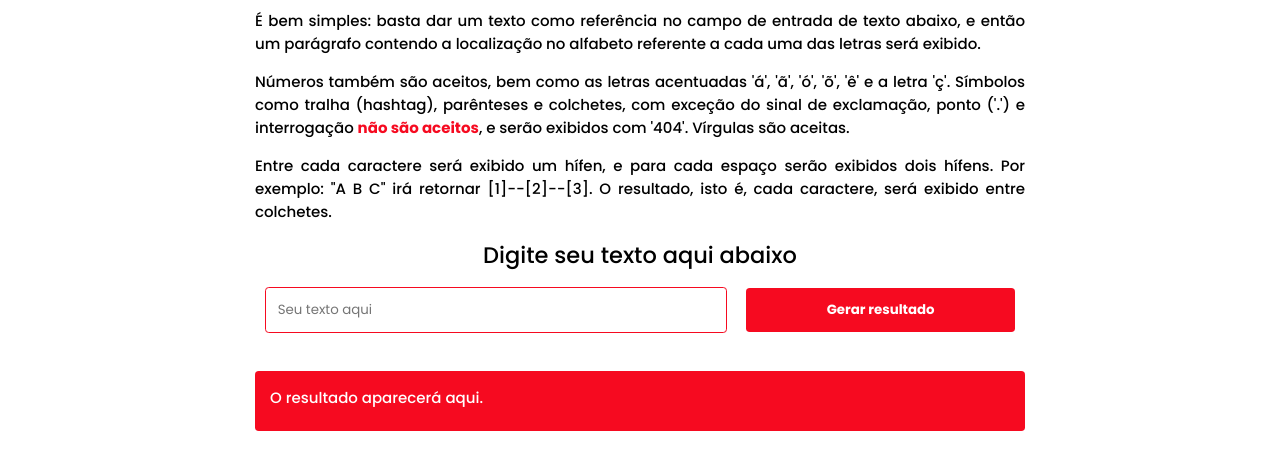
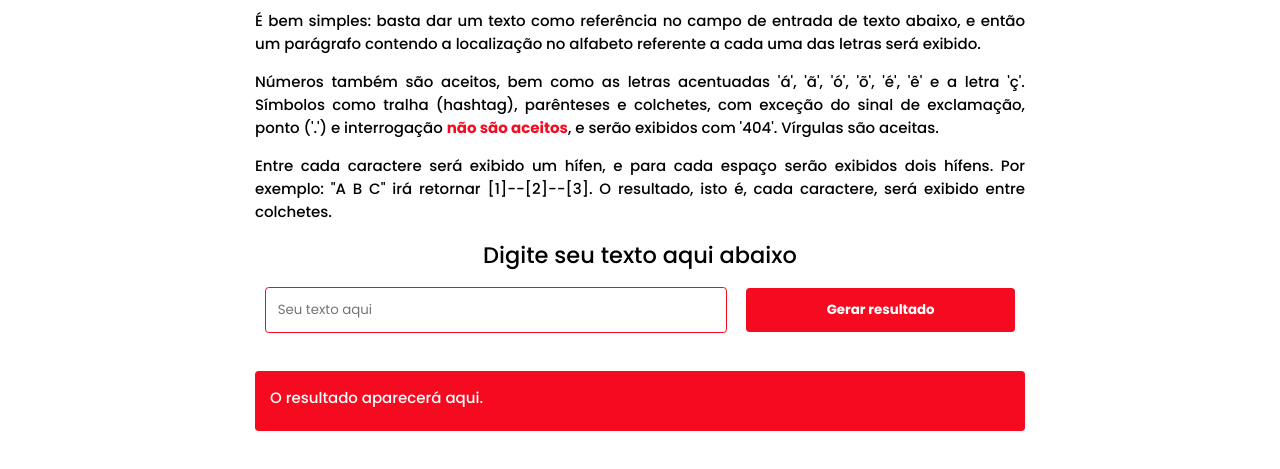
Before and after one commit to wendell-kenneddy/alphabet-io, a plain HTML site: page index.html in a window 1280 px wide. Shown: the part 261-730 px from the top of the page. Drawn offline with Linux system fonts and the light colour scheme.

Commit message:
:sparkles: Add 'é' to accepted chars description

```diff
--- a/index.html
+++ b/index.html
@@ -44,7 +44,7 @@
         de texto abaixo, e então um parágrafo contendo a localização no alfabeto
         referente a cada uma das letras será exibido.</p>
       <p>Números também são
-        aceitos, bem como as letras acentuadas 'á', 'ã', 'ó', 'õ', 'ê' e a letra 'ç'.
+        aceitos, bem como as letras acentuadas 'á', 'ã', 'ó', 'õ', 'é', 'ê' e a letra 'ç'.
         Símbolos como tralha (hashtag), parênteses e colchetes, com exceção do
         sinal de exclamação, ponto ('.') e interrogação <strong>não são
           aceitos</strong>,
```
